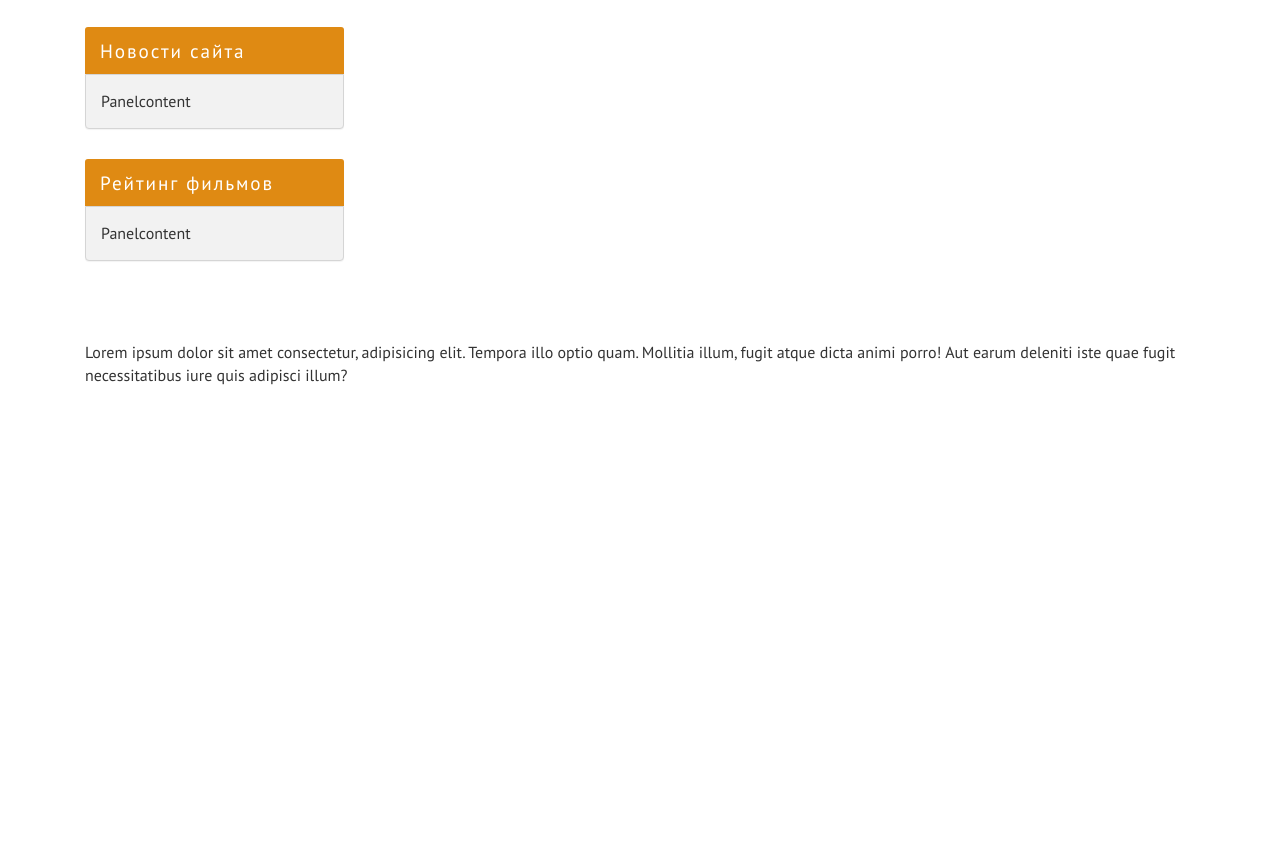
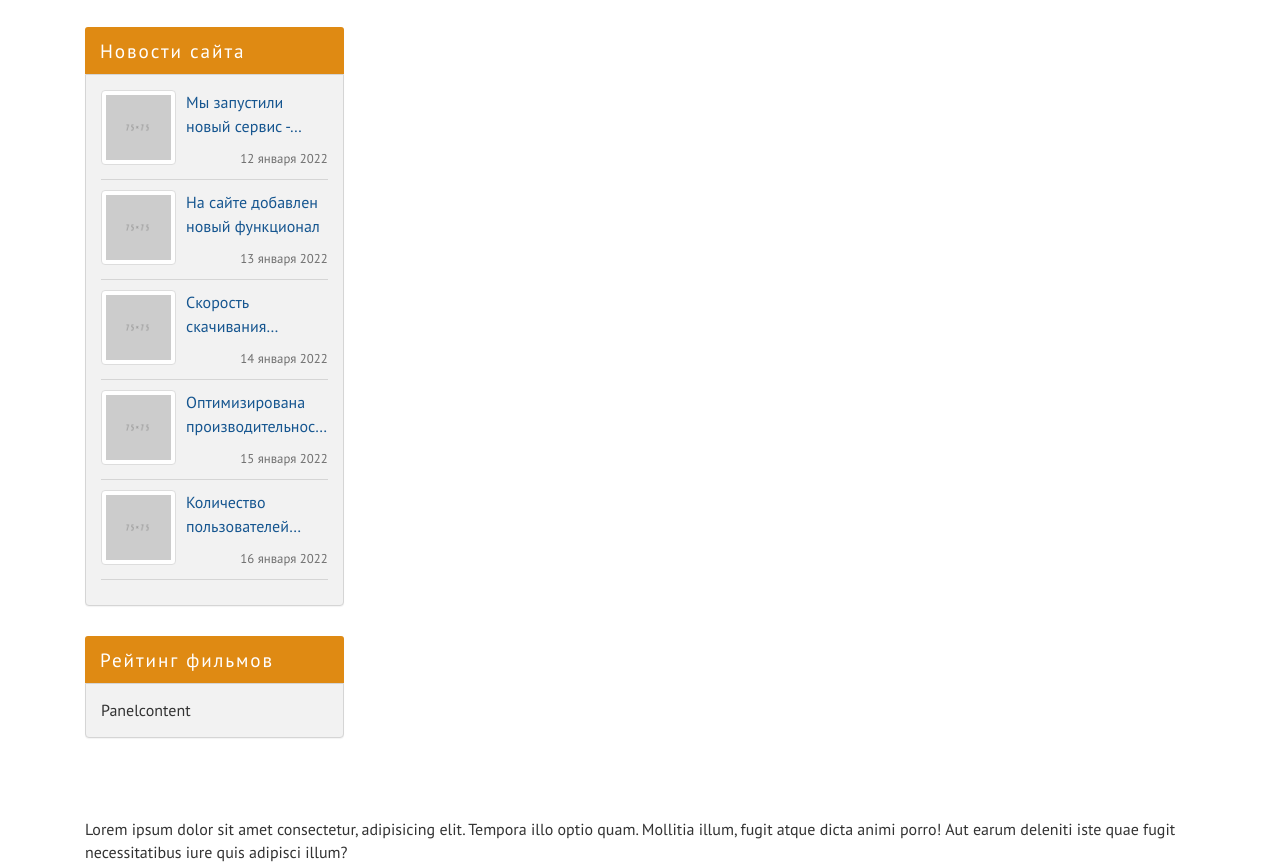
Before and after one commit to vvelicko858/kinizal, a website: page index.html in a window 1280 px wide. Shown: the part 1229-2093 px from the top of the page. Before the commit the page ends 1616 px from the top, so only its background shows below. Drawn offline with Linux system fonts and the light colour scheme.

Commit message:
новости сайта

```diff
--- a/assets/scss/_common.scss
+++ b/assets/scss/_common.scss
@@ -8,3 +8,13 @@ body{
     overflow-y: scroll;
 
 }
+
+a{
+    color: $color-primary;
+
+     &:hover,
+     &:focus{
+        text-decoration: none;
+        color: $color-accent;
+     }
+}
--- a/assets/scss/_sidebar.scss
+++ b/assets/scss/_sidebar.scss
@@ -36,3 +36,53 @@
         }
     }
 }
+
+.site-news-item{
+    clear: both;
+    position: relative;
+    min-height: 85px;
+    margin-bottom: $gap;
+
+    &::after{
+        position: absolute;
+        right: 0;
+        bottom: -5px;
+        height: 1px;
+        width: calc(100%-85px);
+        content: "";
+        background-color: $color-gray;
+    }
+
+    &:hover{
+        a{
+            color: $color-accent;
+
+        }
+
+        .site-news-item__image{
+            background-color: $color-accent;
+            border-color: $color-accent;
+        }
+    }
+
+    &__image{
+     float: left ;
+     width: 75px;
+     margin: 0 10px 10px 0;
+    }
+
+    &__title{
+    margin-bottom: 10px;
+
+    a{
+        transition: color 0.25s;
+        @include block-shortener( 1rem,  1.5,  50px, 2);
+    }
+    }
+
+    &__date{
+    text-align: right;
+    font-size: 0.8rem;
+    color: $color-gray-dark ;
+    }
+}
--- a/index.html
+++ b/index.html
@@ -183,7 +183,59 @@
                   <div class="site-news panel panel-info">
                     <div class="panel-heading">Новости сайта </div>
                     <div class="panel-body">
-                      Panelcontent
+                      <div class="site-news-item">
+                        <div class="site-news-item__image thumbnail">
+                          <img src="assets/img/75x75.png" alt="">
+                        </div>
+                        <div class="site-news-item__title">
+                          <a href="">Мы запустили новый сервис - КиноМонстр</a>
+                        </div>
+                        <div class="site-news-item__date">12 января 2022</div>
+                      </div>
+
+
+                      <div class="site-news-item">
+                        <div class="site-news-item__image thumbnail">
+                          <img src="assets/img/75x75.png" alt="">
+                        </div>
+                        <div class="site-news-item__title">
+                          <a href="">На сайте добавлен новый функционал</a>
+                        </div>
+                        <div class="site-news-item__date">13 января 2022</div>
+                      </div>
+
+
+                      <div class="site-news-item">
+                        <div class="site-news-item__image thumbnail">
+                          <img src="assets/img/75x75.png" alt="">
+                        </div>
+                        <div class="site-news-item__title">
+                          <a href="">Скорость скачивания фильмов увеличена</a>
+                        </div>
+                        <div class="site-news-item__date">14 января 2022</div>
+                      </div>
+
+
+                      <div class="site-news-item">
+                        <div class="site-news-item__image thumbnail">
+                          <img src="assets/img/75x75.png" alt="">
+                        </div>
+                        <div class="site-news-item__title">
+                          <a href="">Оптимизирована производительность сервера</a>
+                        </div>
+                        <div class="site-news-item__date">15 января 2022</div>
+                      </div>
+
+
+                      <div class="site-news-item">
+                        <div class="site-news-item__image thumbnail">
+                          <img src="assets/img/75x75.png" alt="">
+                        </div>
+                        <div class="site-news-item__title">
+                          <a href="">Количество пользователей перевалила за 10 000</a>
+                        </div>
+                        <div class="site-news-item__date">16 января 2022</div>
+                      </div>
                     </div>
                   </div>
 
```
Also changed, not shown: assets/css/style.css.
